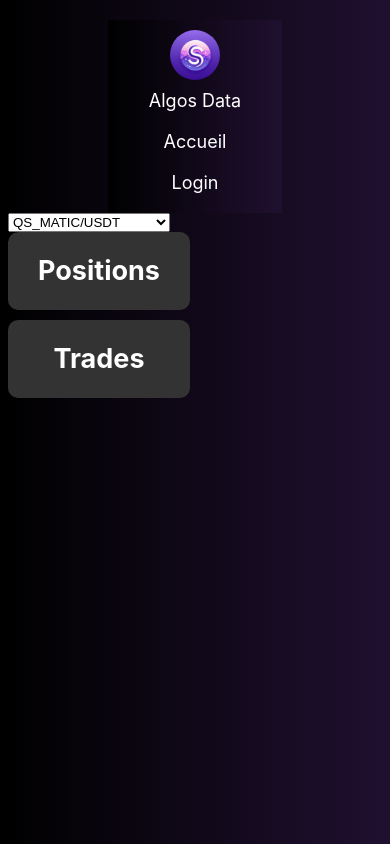
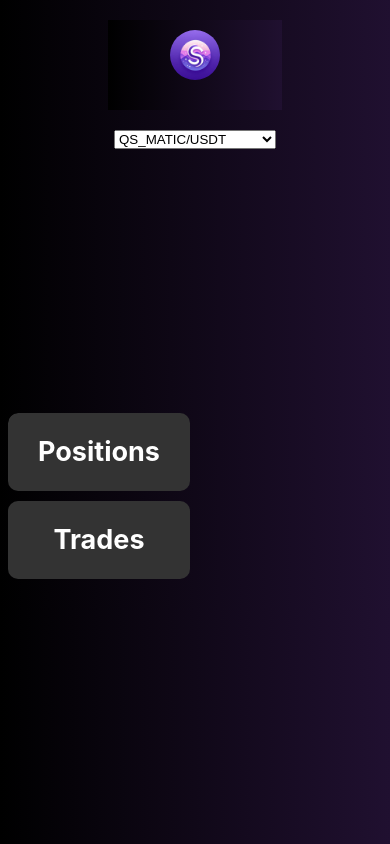
Before and after one commit to simonpotel/smartswap-web, a PHP site: page /etc/monthly_analyze.html in a window 390 px wide; the page is wider, and only the part inside the window is pictured. Run offline with PHP 8.4, Linux system fonts and the light colour scheme.

Commit message:
navbar responsive on phone, animations

```diff
--- a/etc/loginPage.html
+++ b/etc/loginPage.html
@@ -7,7 +7,7 @@
         <script src="https://cdn.jsdelivr.net/npm/lodash@4.17.21/lodash.min.js"></script>
         <link rel="stylesheet" href="https://cdn.jsdelivr.net/npm/bootstrap@5.3.0/dist/css/bootstrap.min.css">
         <link rel="stylesheet" href="https://cdnjs.cloudflare.com/ajax/libs/font-awesome/6.5.1/css/all.min.css">
-        <link rel="stylesheet" href="../style/styles.css">
+        <link rel="stylesheet" href="../style/common.css">
         <link rel="stylesheet" href="../style/loginPage.css">
         <link rel="icon" href="../files/logo.jpeg" type="image/x-icon">
     </head>
@@ -24,7 +24,7 @@
                             <li><a href="../etc/monthly_analyze.html">Monthly Analyze</a></li>
                         </ul>
                     </li>
-                    <li><a href="../index.html">Accueil</a></li>
+                    <li><a href="../index.html">Home</a></li>
                     <li><a href="../etc/loginPage.html">Login</a></li>
                 </ul>
             </nav>
@@ -53,5 +53,6 @@
         <script src="https://cdn.jsdelivr.net/npm/chart.js"></script>
         <script src="https://cdn.jsdelivr.net/npm/chartjs-plugin-zoom"></script>
         <script src="https://cdn.jsdelivr.net/npm/chartjs-plugin-crosshair"></script>
+        <script src="../scripts/common.js"></script>
     </body>
 </html>
--- a/etc/monthly_analyze.html
+++ b/etc/monthly_analyze.html
@@ -4,7 +4,7 @@
     <meta charset="UTF-8">
     <meta name="viewport" content="width=device-width, initial-scale=1.0">
     <title>Smartswap - monthly_analyze</title>
-    <link rel="stylesheet" type="text/css" href="../style/styles.css">
+    <link rel="stylesheet" type="text/css" href="../style/common.css">
     <link rel="stylesheet" type="text/css" href="../style/monthly_analyze.css">
     <link rel="icon" href="../files/logo.jpeg" type="image/x-icon">
 </head>
@@ -21,7 +21,7 @@
                         <li><a href="../etc/monthly_analyze.html">Monthly Analyze</a></li>
                     </ul>
                 </li>
-                <li><a href="../index.html">Accueil</a></li>
+                <li><a href="../index.html">Home</a></li>
                 <li><a href="../etc/loginPage.html">Login</a></li>
             </ul>
         </nav>
@@ -35,7 +35,8 @@
         </select>
     </div>
 
-    <div id="main">
+    <canvas id="monthlyChart"></canvas>
+
     <div class="table-container rounded">
         <div id="positions" class="table-content">
             <h2>Positions</h2>
@@ -46,10 +47,9 @@
             <!-- content of trades updated by JS code -->
         </div>
     </div>
-        <canvas id="monthlyChart" width="800" height="400"></canvas>
-    </div>
 
     <script src="https://cdn.jsdelivr.net/npm/chart.js"></script>
     <script src="../scripts/monthly_analyze.js"></script>
+    <script src="../scripts/common.js"></script>
 </body>
 </html>
--- a/index.html
+++ b/index.html
@@ -4,7 +4,7 @@
     <meta charset="UTF-8">
     <meta name="viewport" content="width=device-width, initial-scale=1.0">
     <title>Smartswap</title>
-    <link rel="stylesheet" type="text/css" href="style/styles.css">
+    <link rel="stylesheet" type="text/css" href="style/common.css">
     <link rel="stylesheet" type="text/css" href="style/indexPage.css">
     <link rel="icon" href="files/logo.jpeg" type="image/x-icon">
 
@@ -42,5 +42,6 @@
     </div>
 
     <script src="scripts/index.js"></script>
+    <script src="scripts/common.js"></script>
 </body>
 </html>
--- /dev/null
+++ b/scripts/common.js
@@ -0,0 +1,13 @@
+/* logo is the menu nav for phones */
+document.addEventListener('DOMContentLoaded', function () {
+    const logo = document.querySelector('.logo-main img');
+    const navLinks = document.querySelector('nav ul');
+
+    logo.addEventListener('click', function () {
+        if (navLinks.style.display === 'block') {
+            navLinks.style.display = 'none';
+        } else {
+            navLinks.style.display = 'block';
+        }
+    });
+});
--- a/style/styles.css
+++ b/style/common.css
@@ -112,3 +112,20 @@ nav ul li:hover .dropdown {
         margin: 10px 0;
     }
 }
+
+/* dont display the navbar if we are on smartphone */
+@media only screen and (max-width: 768px) {
+    nav ul {
+        display: none;
+    }
+    .logo-main {
+        display: block;
+        text-align: center;
+        margin-bottom: 20px;
+    }
+    .logo-main img {
+        width: 50px;
+        height: auto;
+        cursor: pointer;
+    }
+}
--- a/style/monthly_analyze.css
+++ b/style/monthly_analyze.css
@@ -1,4 +1,3 @@
-/* Responsive */
 @media only screen and (max-width: 768px) {
     .table-container {
         flex-direction: column;
@@ -11,7 +10,6 @@
     }
 }
 
-/* Tables design */
 #positions,
 #trades {
     text-align: center;
@@ -67,9 +65,18 @@ td.price {
 }
 
 .dropdown-pairs {
+    display: flex;
+    justify-content: center;
     align-items: center;
-    border-radius: 5px;
-    font-size: 14px;
-    border: 10px;
-    animation: fadeIn 0.5s ease;
+    text-align: center;
+    color: pink;
+    padding: 20px;
 }
+
+#monthlyChart {
+    margin-top: 40px;
+    margin-bottom: 50px;
+    margin-right: 40px;
+    height: auto; /* responsive */
+    font-weight: auto;
+}
```
Lines whose indentation alone changed are shown as unchanged.
